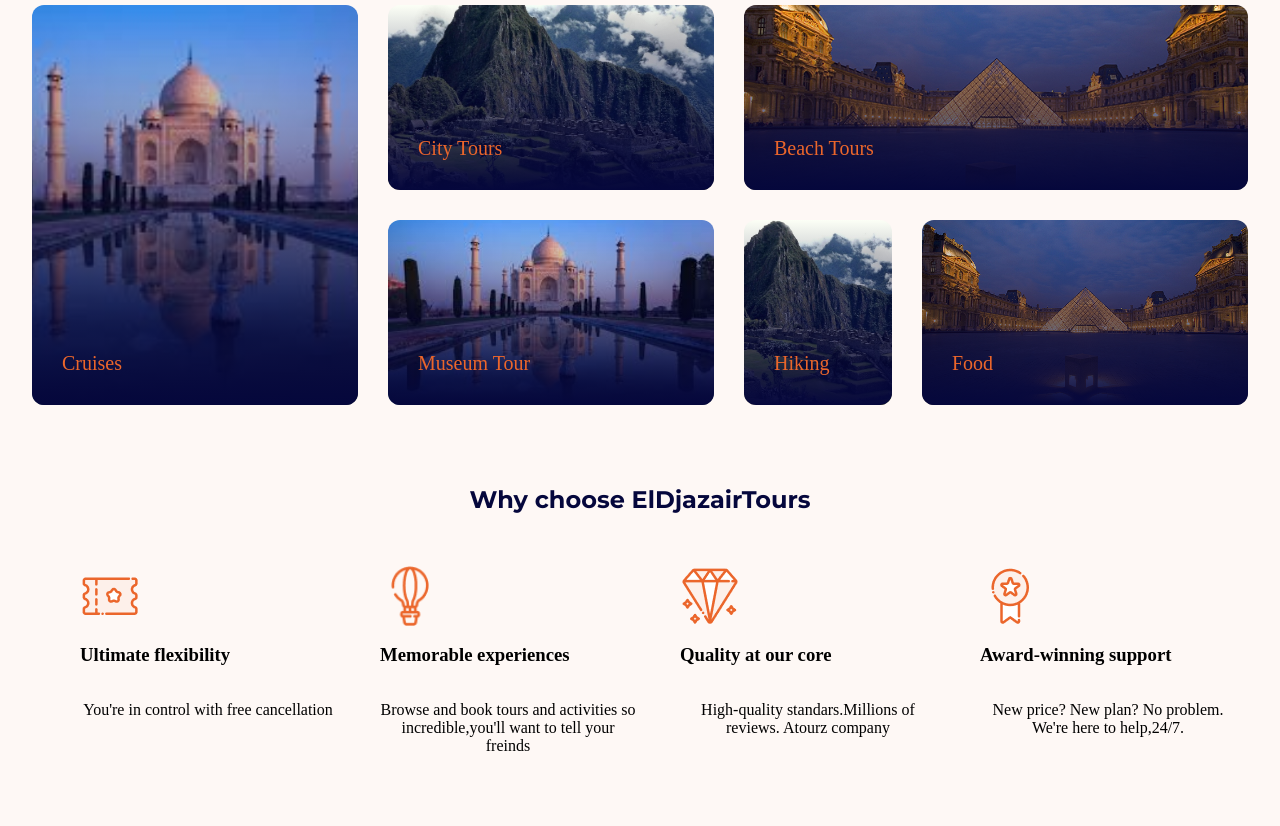
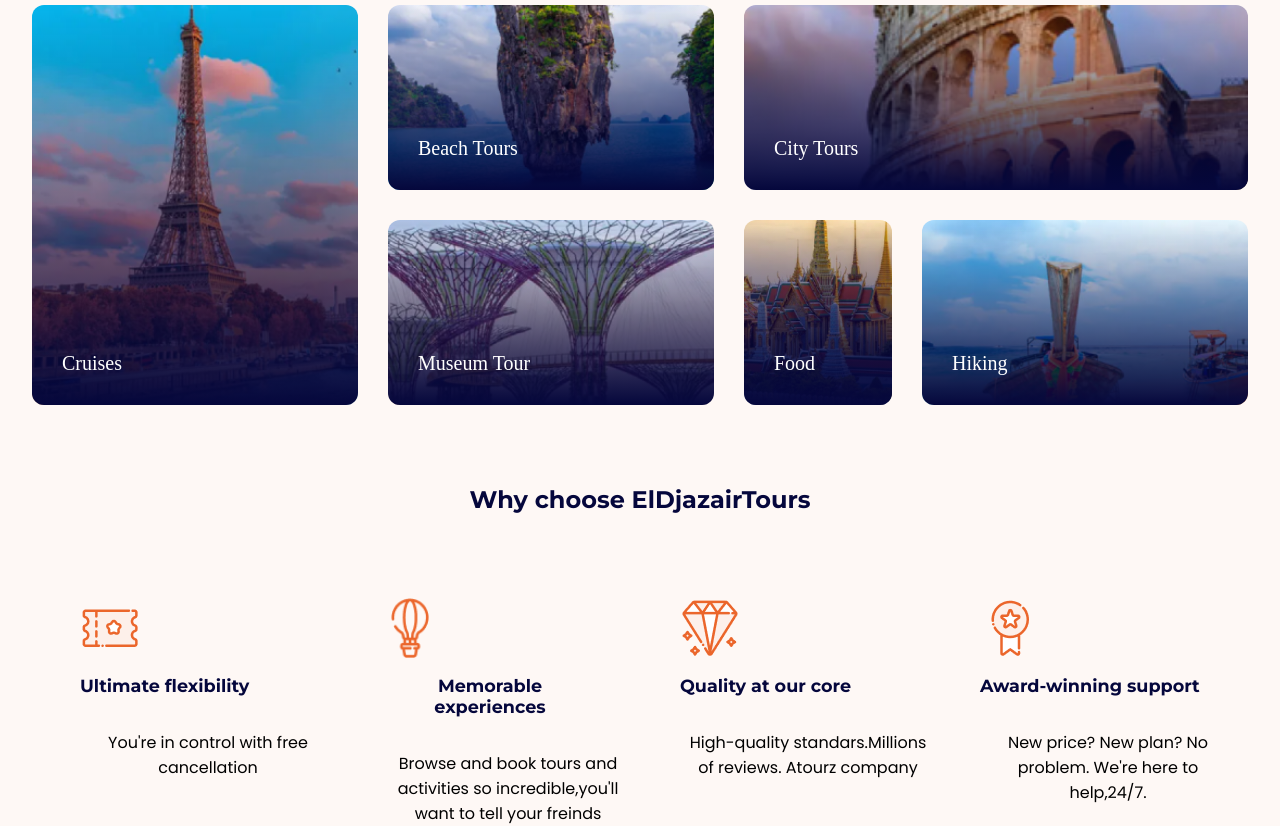
Before and after one commit to Afkerplease/ElDjazairToursApp, a React (Vite) app in the folder front-end/: page / in a window 1280 px wide. Shown: the part 900-1726 px from the top of the page. Built offline with nearby package versions, Linux system fonts and the light colour scheme.

Commit message:
editing style on pages

```diff
--- a/front-end/src/components/ChooseSection/chooseSection.scss
+++ b/front-end/src/components/ChooseSection/chooseSection.scss
@@ -1,7 +1,8 @@
+@import "../../Variables/Variables.scss";
 .choose__section {
   padding-bottom: 2rem;
   margin: 5rem auto;
-  // max-width: 1320px;
+  max-width: 1320px;
   padding-left: 1rem;
   padding-right: 1rem;
 }
@@ -17,6 +18,15 @@
     flex-direction: column;
     align-items: flex-start;
     justify-content: center;
+    margin-top: 2rem;
+    h3 {
+      font-family: $titleFont;
+      font-size: 1.1rem;
+      color: $blueColor;
+    }
+    p {
+      font-family: $bodyFont;
+    }
 
     &__image {
       width: 60px;
--- a/front-end/src/components/CustomerSection/customerSection.scss
+++ b/front-end/src/components/CustomerSection/customerSection.scss
@@ -1,4 +1,6 @@
 .reviews-container {
+  max-width: 1320px;
+  margin: 0 auto;
   display: grid;
   grid-template-columns: repeat(auto-fit, minmax(250px, 1fr));
   gap: 1.5rem;
--- a/front-end/src/components/PopularSection/PopularSection.jsx
+++ b/front-end/src/components/PopularSection/PopularSection.jsx
@@ -2,7 +2,12 @@ import React from "react";
 import "./popularSection.scss";
 import image1 from "../../images/place1.jpeg";
 import image2 from "../../images/place2.jpg";
-import image3 from "../../images/place3.jpg";
+import image3 from "../../images/image3.png";
+import beachTours from "../../images/image4.png";
+import cityTours from "../../images/image1.png";
+import hiking from "../../images/image2.png";
+import museum from "../../images/museum.png";
+import food from "../../images/food.png";
 import { Link } from "react-router-dom";
 function PopularSection() {
   return (
@@ -19,7 +24,7 @@ function PopularSection() {
       <div className="parent">
         <div
           className="div1 image-container"
-          style={{ backgroundImage: `url(${image1})` }}
+          style={{ backgroundImage: `url(${image3})` }}
         >
           <div>
             <p>Cruises</p>
@@ -27,23 +32,26 @@ function PopularSection() {
         </div>
         <div
           className="div2 image-container"
-          style={{ backgroundImage: `url(${image2})` }}
+          style={{ backgroundImage: `url(${cityTours})` }}
+        >
+          <div>
+            <p>City Tours</p>
+          </div>
+        </div>
+        <div
+          className="div3 image-container"
+          style={{
+            backgroundImage: `url(${beachTours})`,
+            backgroundSize: "cover",
+          }}
         >
           <div>
             <p>Beach Tours</p>
           </div>
         </div>
         <div
-          className="div3 image-container"
-          style={{ backgroundImage: `url(${image3})` }}
-        >
-          <div>
-            <p>City Tours</p>
-          </div>
-        </div>
-        <div
           className="div4 image-container"
-          style={{ backgroundImage: `url(${image1})` }}
+          style={{ backgroundImage: `url(${museum})` }}
         >
           <div>
             <p>Museum Tour</p>
@@ -51,18 +59,20 @@ function PopularSection() {
         </div>
         <div
           className="div5 image-container"
-          style={{ backgroundImage: `url(${image2})` }}
+          style={{
+            backgroundImage: `url(${hiking})`,
+          }}
         >
           <div>
-            <p>Food</p>
+            <p>Hiking</p>
           </div>
         </div>
         <div
           className="div6 image-container"
-          style={{ backgroundImage: `url(${image3})` }}
+          style={{ backgroundImage: `url(${food})` }}
         >
           <div>
-            <p>Hiking</p>
+            <p>Food</p>
           </div>
         </div>
       </div>
--- a/front-end/src/components/PopularSection/popularSection.scss
+++ b/front-end/src/components/PopularSection/popularSection.scss
@@ -15,6 +15,7 @@ h2 {
 .image-container {
   background-position: center;
   background-repeat: no-repeat;
+
   background-size: cover;
   border-radius: 12px;
   overflow: hidden;
@@ -30,7 +31,7 @@ h2 {
     background: linear-gradient(180deg, rgba(5, 7, 60, 0) 0%, #05073c 100%);
     p {
       margin: 0;
-      color: $orange;
+      color: white;
     }
   }
 }
--- a/front-end/src/components/TrendingDistinations/TrendingDestinations.jsx
+++ b/front-end/src/components/TrendingDistinations/TrendingDestinations.jsx
@@ -15,30 +15,30 @@ function TrendingDestinations() {
         <div className="section__grid">
           {/* grid item */}
           <div className="grid__item">
-            <img className="grid__image" src={image1} alt="" />
+            <img className="grid__image" src={image4} alt="" />
             <div className="grid__title">
-              <h4>title</h4>
+              <h4>Bali</h4>
+            </div>
+          </div>
+          {/* grid item */}
+          <div className="grid__item">
+            <img src={image1} alt="" />
+            <div className="grid__title">
+              <h4>Roma</h4>
             </div>
           </div>
           {/* grid item */}
           <div className="grid__item">
             <img src={image2} alt="" />
             <div className="grid__title">
-              <h4>title</h4>
+              <h4>Phuket</h4>
             </div>
           </div>
           {/* grid item */}
           <div className="grid__item">
             <img src={image3} alt="" />
             <div className="grid__title">
-              <h4>title</h4>
-            </div>
-          </div>
-          {/* grid item */}
-          <div className="grid__item">
-            <img src={image4} alt="" />
-            <div className="grid__title">
-              <h4>title</h4>
+              <h4>Paris</h4>
             </div>
           </div>
         </div>
--- a/front-end/src/components/TrendingDistinations/trendingSection.scss
+++ b/front-end/src/components/TrendingDistinations/trendingSection.scss
@@ -2,31 +2,40 @@
 
 .section__trending {
   background-color: $orange;
-  height: 730px;
+  padding: 2rem;
 
   .section__container {
     max-width: 1320px;
     margin: 0 auto;
-    overflow: hidden;
   }
   .container__header {
     display: flex;
+
     justify-content: space-between;
     align-items: center;
   }
+  h4 {
+    color: white;
+    text-align: center;
+  }
   .section__grid {
-    display: grid;
-    grid-template-columns: repeat(auto-fit, minmax(200px, 1fr));
+    display: flex;
+    justify-content: center;
+    align-items: center;
+
     gap: 1rem;
     width: 100%;
   }
   .grid__image {
     width: 100%;
     height: 400px;
-    display: block;
+
     object-fit: cover;
     @media (max-width: 1200px) {
-      grid-template-columns: repeat(3, 1fr);
+      .section__grid {
+        display: flex;
+        flex-direction: column;
+      }
     }
 
     @media (max-width: 900px) {
@@ -34,7 +43,6 @@
     }
 
     @media (max-width: 600px) {
-      grid-template-columns: 1fr;
     }
   }
 }
--- a/front-end/src/pages/Home/HomePage.jsx
+++ b/front-end/src/pages/Home/HomePage.jsx
@@ -4,7 +4,6 @@ import React, { useState, useEffect } from "react";
 import HeroSection from "../../components/HeroSection/HeroSection";
 import PopularSection from "../../components/PopularSection/PopularSection";
 import ChooseSection from "../../components/ChooseSection/ChooseSection";
-import TrendingDistinationsSection from "../../components/TrendingDistinations/TrendingDestinations";
 import CustomerSection from "../../components/CustomerSection/CustomerSection";
 
 function HomePage() {
@@ -13,7 +12,7 @@ function HomePage() {
       <HeroSection />
       <PopularSection />
       <ChooseSection />
-      {/* <TrendingDistinationsSection /> */}
+
       <CustomerSection />
     </>
   );
```
Also changed, not shown: front-end/src/images/food.png (added), front-end/src/images/museum.png (added).
